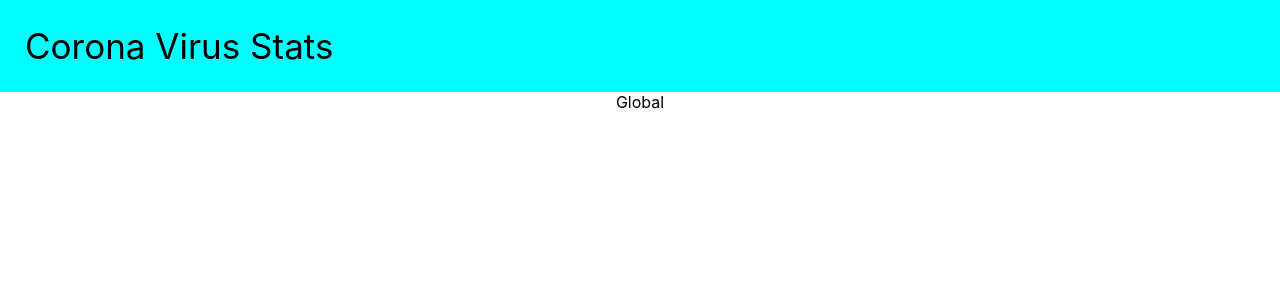
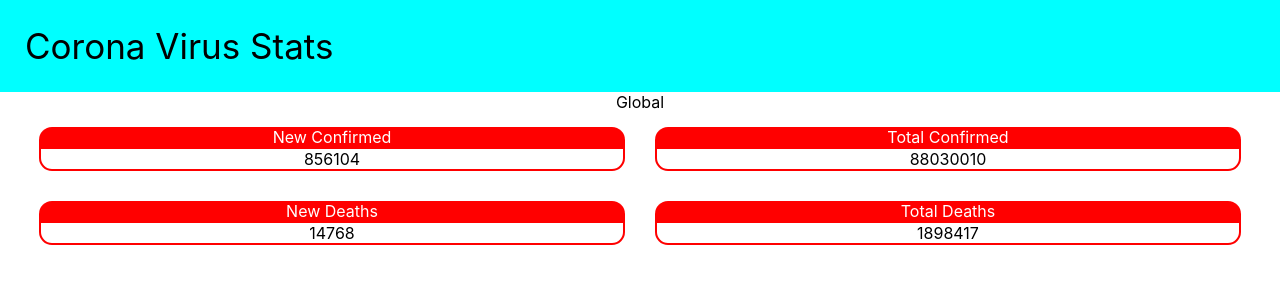
Before and after one commit to ofirelarat/CoronaVirusStatus, a React (Create React App) app: page / in a window 1280 px wide. Shown: the top 300 px of the page. Built offline with nearby package versions, Linux system fonts and the light colour scheme.

Commit message:
add stats and stats style

```diff
--- a/src/App.js
+++ b/src/App.js
@@ -7,6 +7,8 @@ import mock from './mocks/general-stats-mock';
 
 function App() {
   const generalStats = mock;
+  console.log(generalStats);
+  console.log(generalStats.Global);
 
   return (
     <div className="App">
--- /dev/null
+++ b/src/components/stats-panel/stats-panel.css
@@ -0,0 +1,29 @@
+.stats-panel {
+    width: 320px;
+    float: left;
+}
+
+.stats-panel .stats-container {
+    display: flex;
+    flex-wrap: wrap;
+    justify-content: space-around;
+}
+
+.stats-panel .stat-container{
+    display: flex;
+    flex-direction: column;
+    width: 50%;
+    padding: 15px;
+    margin: 0;
+}
+
+.stats-panel .stat-container .title{
+    background-color: red;
+    color: white;
+    border-radius: 13px 13px 0px 0px;
+}
+
+.stats-panel .stat-container .value{
+    border: solid red 2px;
+    border-radius: 0px 0px 13px 13px;
+}
--- a/src/components/stats-panel/stats-panel.jsx
+++ b/src/components/stats-panel/stats-panel.jsx
@@ -1,12 +1,29 @@
 import {Container} from '@material-ui/core'
-
-
+import './stats-panel.css';
 
 function StatsPanel({title,generalCoronaStats}) {
+    console.log(generalCoronaStats)
     return (
-      <Container>
+      <Container className="stats-panel">
         {title}
-        <Container></Container>
+        <div className="stats-container">
+            <Container className="stat-container">
+                <div className="title">New Confirmed</div>
+                <div className="value">{generalCoronaStats.NewConfirmed}</div>
+            </Container>
+            <Container className="stat-container">
+                <div className="title">Total Confirmed</div>
+                <div className="value">{generalCoronaStats.TotalConfirmed}</div>
+            </Container>
+            <Container className="stat-container">
+                <div className="title">New Deaths</div>
+                <div className="value">{generalCoronaStats.NewDeaths}</div>
+            </Container>
+            <Container className="stat-container">
+                <div className="title">Total Deaths</div>
+                <div className="value">{generalCoronaStats.TotalDeaths}</div>
+            </Container>
+        </div>
       </Container>
     );
   }
```
Also changed, not shown: 1 other file (tests, documents, lock files or other folders).
